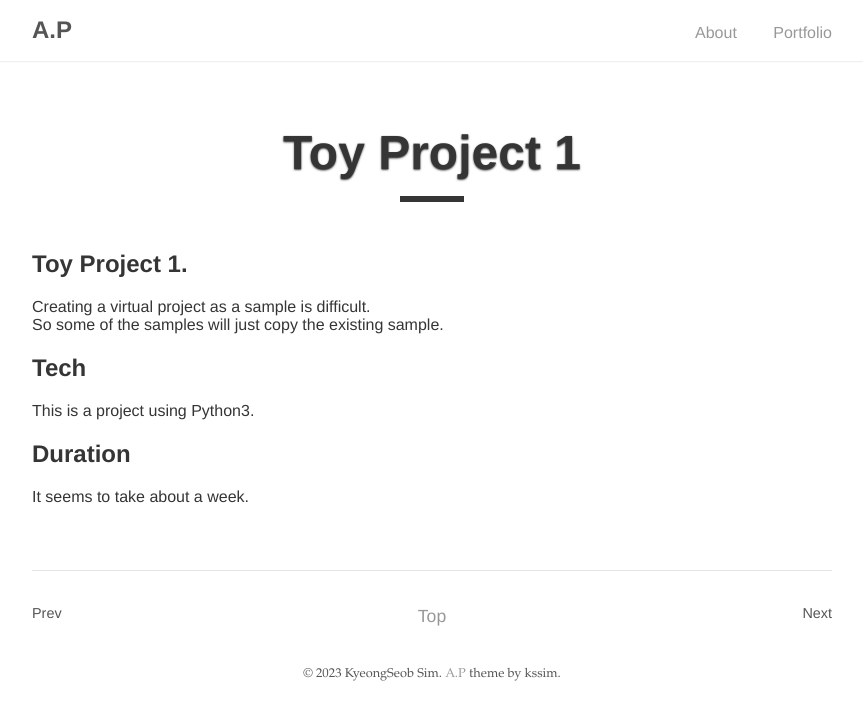
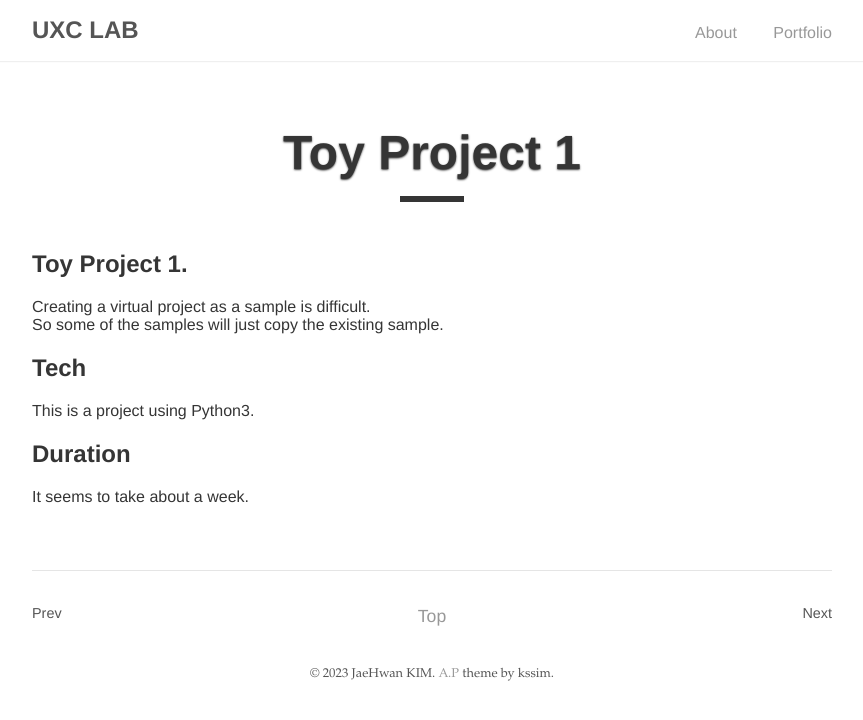
Before and after one commit to kjhwan98/kjhwan98.github.io, a Jekyll site: the page built from _posts/2017-08-21-toy-project-1.md, in a window 1280 px wide. Shown: the top 720 px of the page, without its empty margins (208-1071 px from the left). Built offline with Jekyll 4.4.1, drawn with Linux system fonts in a browser that asks for light colours.

Commit message:
Update _config.yml

```diff
--- a/_config.yml
+++ b/_config.yml
@@ -1,15 +1,15 @@
 # Site settings
-title: A.P
+title: UXC LAB
 baseurl: " "
 url: "https://kjhwan98.github.io/"
 google_analytics: # Tracking ID, e.g. "UA-000000-01"
 
 # Author
 author:
-  name: KyeongSeob Sim
+  name: JaeHwan KIM
   desc: Hello nice to meet you
-  email: ksub0912@gmail.com
-  selfie: assets/img/profile.jpg
+  email: jhwankim@khu.ac.kr
+  selfie: assets/img/여권.jpg
 
 # social
 social:
```
